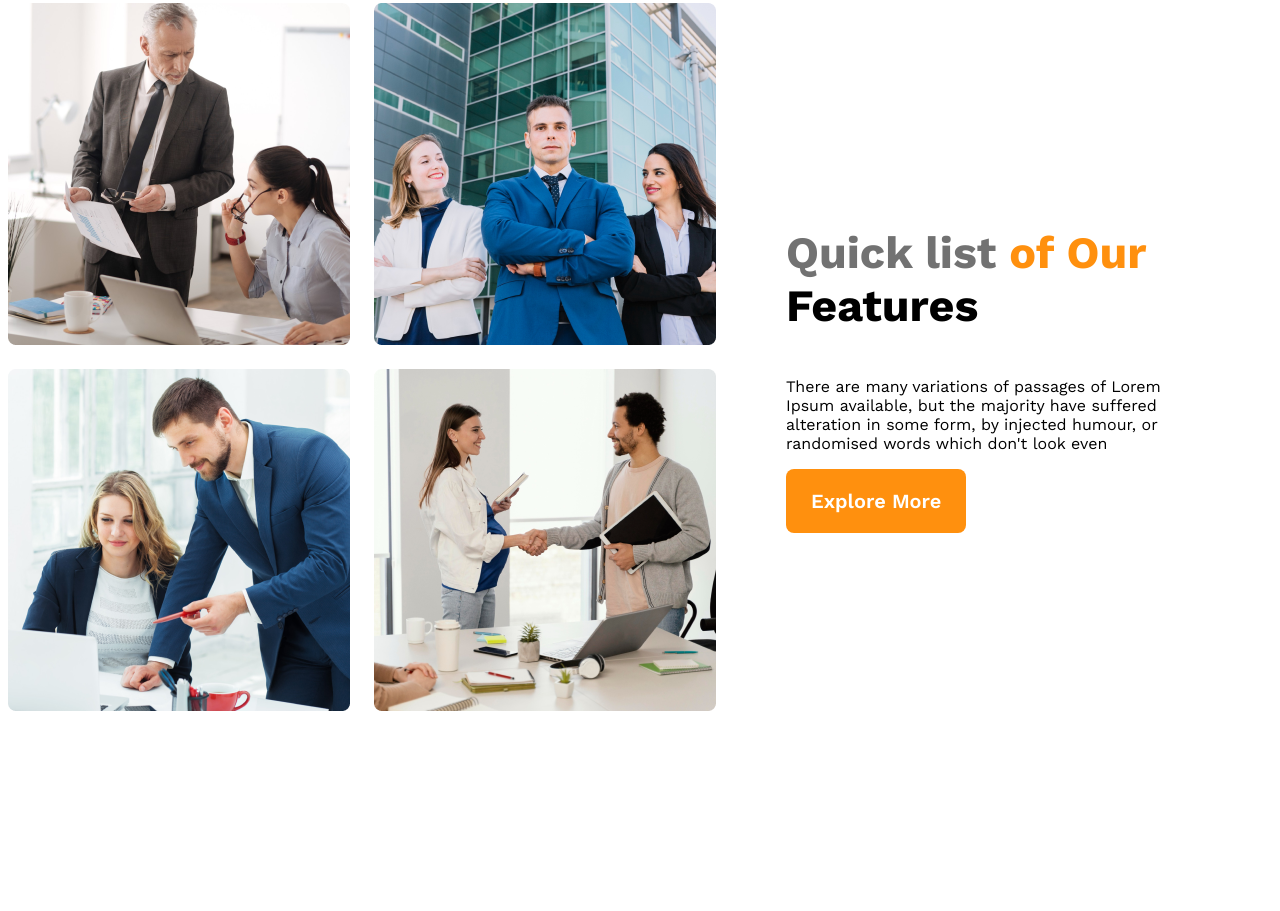
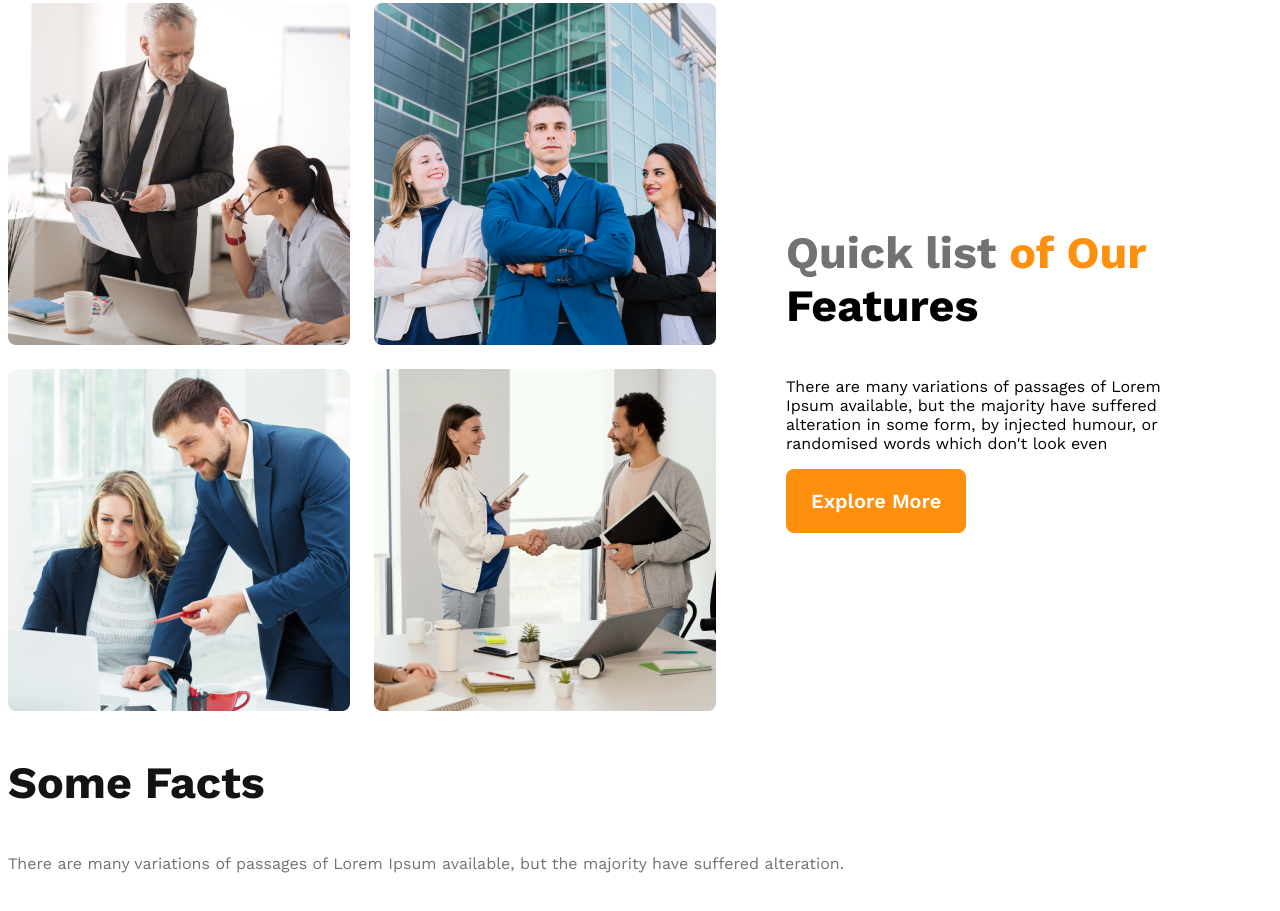
Before and after one commit to AbuBakkarSiddique007/G3-Architect-website, a plain HTML site: page index.html in a window 1280 px wide. Shown: the part 1078-1989 px from the top of the page. Before the commit the page ends 1859 px from the top, so only its background shows below. Drawn offline with nearby package versions, Linux system fonts and the light colour scheme.

Commit message:
stared about facts section

```diff
--- a/architect.css
+++ b/architect.css
@@ -132,7 +132,15 @@ main {
     font-weight: 700;
 }
 
+.facts-text {
+    color: #727272;
+}
 
+.facts-title {
+    color: var(--Dark-01, #131313);
+    font-size: 2.8rem;
+    font-weight: 700;
+}
 
 
 
--- a/index.html
+++ b/index.html
@@ -62,6 +62,20 @@
             </div>
         </section>
 
+        <!-- features section -->
+        <section>
+
+        </section>
+        <!-- facts section -->
+        <section class="facts">
+            <h3 class="facts-title">
+                Some Facts
+            </h3>
+            <p class="facts-text">
+                There are many variations of passages of Lorem Ipsum available, but the majority have suffered
+                alteration.
+            </p>
+        </section>
     </main>
 
     <footer>
```
